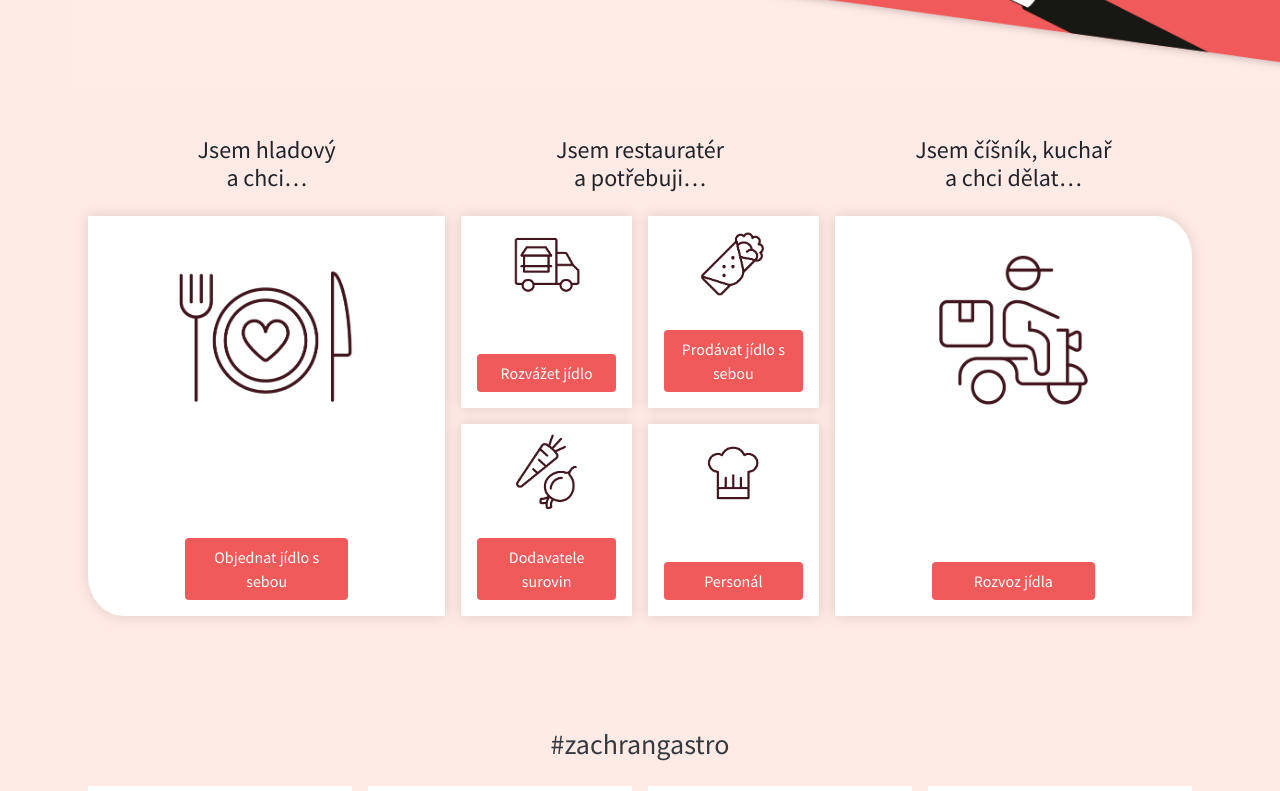
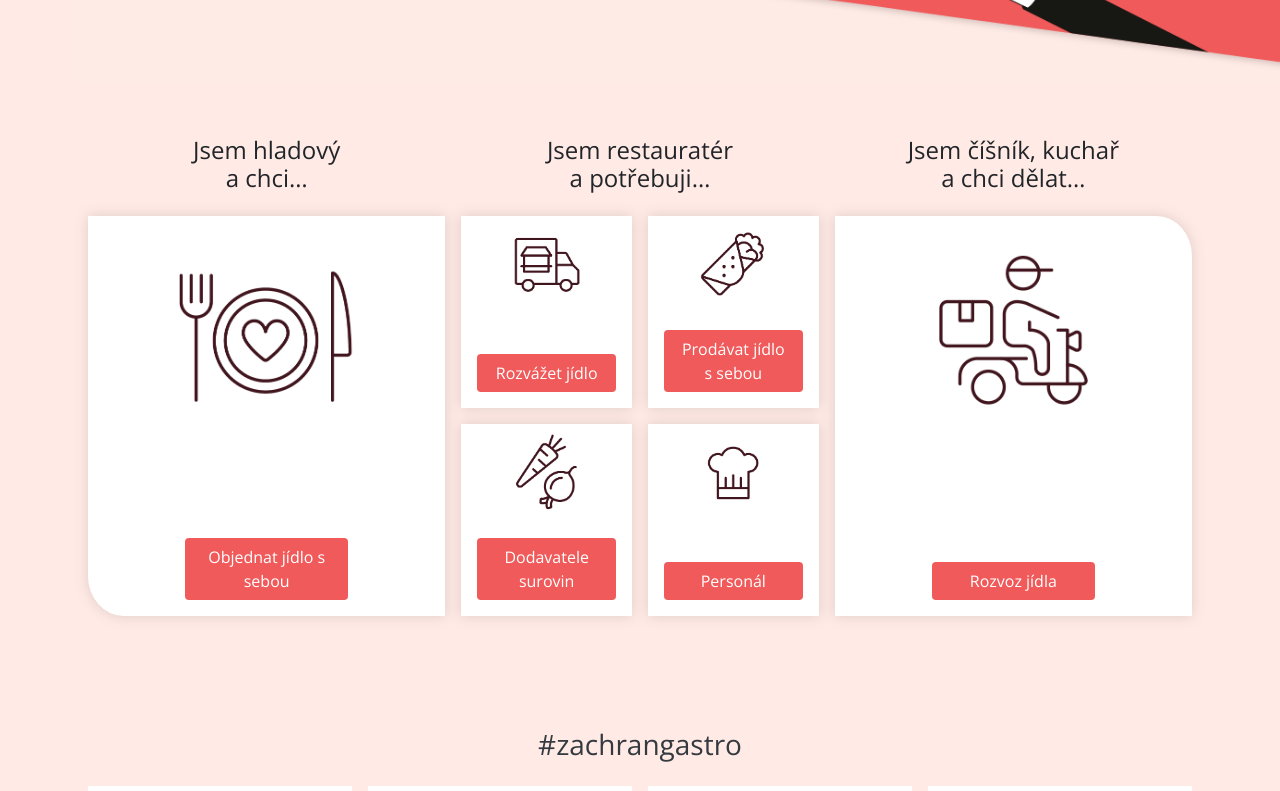
Before and after one commit to Storyous/zachrangastro, a Vue app: page / in a window 1280 px wide. Shown: the part 435-1226 px from the top of the page. Built offline with nearby package versions, Linux system fonts and the light colour scheme.

Commit message:
change font + fix safari bug

```diff
--- a/public/index.html
+++ b/public/index.html
@@ -5,7 +5,7 @@
     <meta http-equiv="X-UA-Compatible" content="IE=edge">
     <meta name="viewport" content="width=device-width,initial-scale=1.0">
     <link rel="icon" href="<%= BASE_URL %>favicon.ico">
-    <link href="https://fonts.googleapis.com/css?family=Source+Sans+Pro:300,400,600,700&display=swap" rel="stylesheet">
+    <link href="https://fonts.googleapis.com/css?family=Open+Sans:300,400,600,700&display=swap" rel="stylesheet">
     <script src="https://kit.fontawesome.com/7424d45480.js" crossorigin="anonymous"></script>
     <title><%= htmlWebpackPlugin.options.title %></title>
   </head>
--- a/src/App.vue
+++ b/src/App.vue
@@ -71,7 +71,7 @@ export default {
 
 <style lang="scss">
 #app {
-  font-family: "Source Sans Pro", sans-serif;
+  font-family: "Open Sans", sans-serif;
   font-weight: 300 !important;
   overflow-x: hidden;
 }
--- a/src/components/GuidePost.vue
+++ b/src/components/GuidePost.vue
@@ -14,11 +14,12 @@
         </div>
         <div class="row ml-3 mr-3 d-flex flex-column">
           <a
-            class="col-sm-6 btn btn-default btn-block"
+            class="col-sm-6 btn btn-default w-100"
             href="http://www.kdesenajim.cz"
             target="blank"
             >Objednat jídlo s sebou
           </a>
+          <div class="safari_only"></div>
         </div>
       </div>
     </div>
@@ -38,7 +39,7 @@
             </div>
             <div class="ml-3 mr-3">
               <a
-                class="btn btn-default btn-block"
+                class="btn btn-default w-100"
                 @click="$emit('on-form-selected', 'delivery')"
                 >Rozvážet jídlo
               </a>
@@ -58,7 +59,7 @@
             </div>
             <div class="ml-3 mr-3">
               <a
-                class="btn btn-default btn-block"
+                class="btn btn-default w-100"
                 @click="$emit('on-form-selected', 'takeaway')"
                 >Prodávat jídlo s sebou
               </a>
@@ -76,7 +77,7 @@
             </div>
             <div class="ml-3 mr-3">
               <a
-                class="btn btn-default btn-block"
+                class="btn btn-default w-100"
                 @click="$emit('on-form-selected', 'supplier')"
               >
                 Dodavatele surovin
@@ -95,7 +96,7 @@
             </div>
             <div class="ml-3 mr-3">
               <a
-                class="btn btn-default btn-block"
+                class="btn btn-default w-100"
                 @click="$emit('on-form-selected', 'personnel')"
                 >Personál
               </a>
@@ -120,11 +121,12 @@
         </div>
         <div class="row ml-3 mr-3 d-flex flex-column">
           <a
-            class="col-sm-6 btn btn-default btn-block"
+            class="col-sm-6 btn btn-default w-100"
             @click="$emit('on-form-selected', 'waiter')"
           >
             Rozvoz jídla
           </a>
+          <div class="safari_only"></div>
         </div>
       </div>
     </div>
@@ -244,4 +246,12 @@ h2 {
   font-size: 1.5rem;
   margin-bottom: 2rem;
 }
+
+@media not all and (min-resolution: 0.001dpcm) {
+  @supports (-webkit-appearance: none) {
+    .safari_only {
+      height: 24px;
+    }
+  }
+}
 </style>
```
